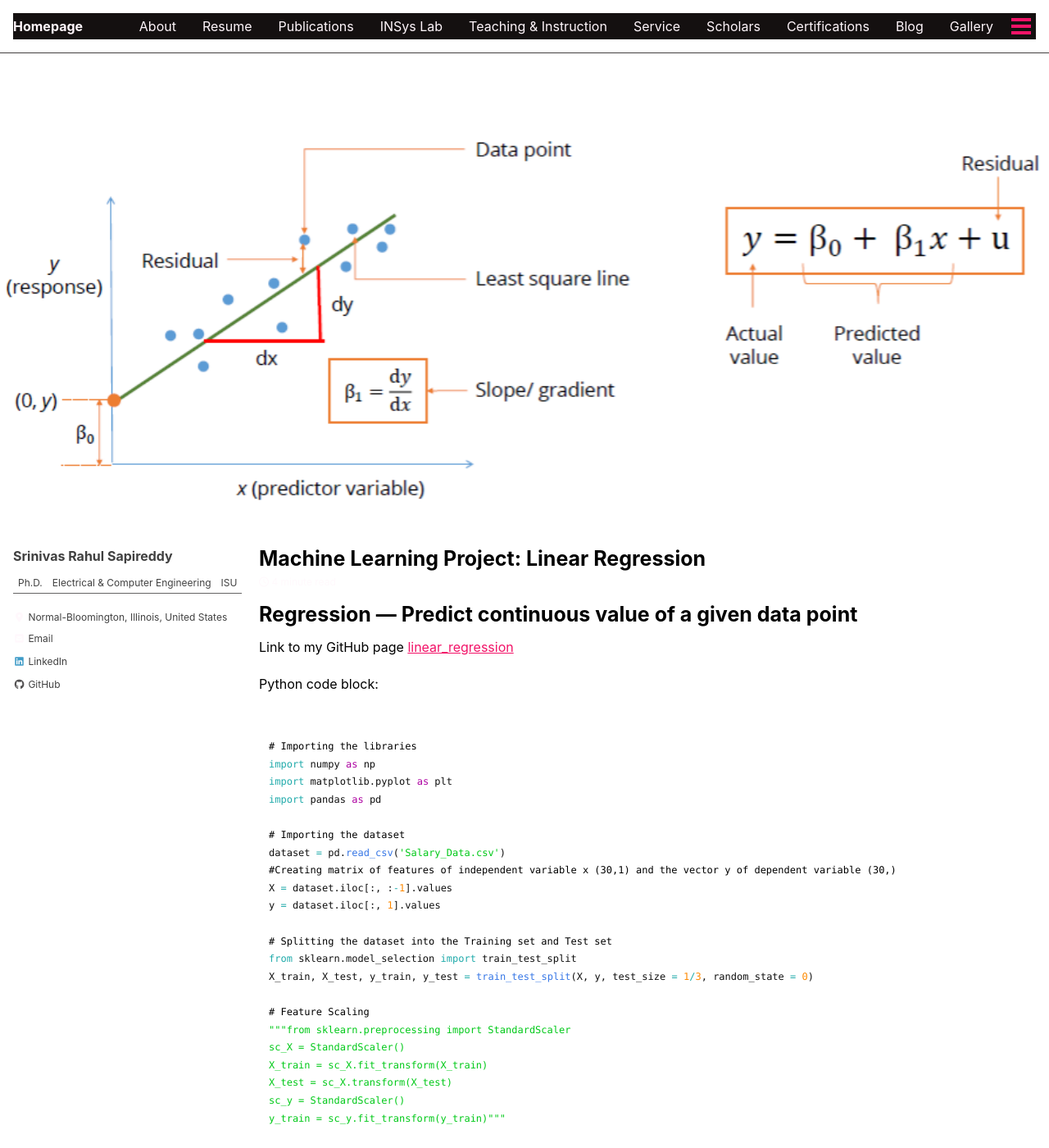
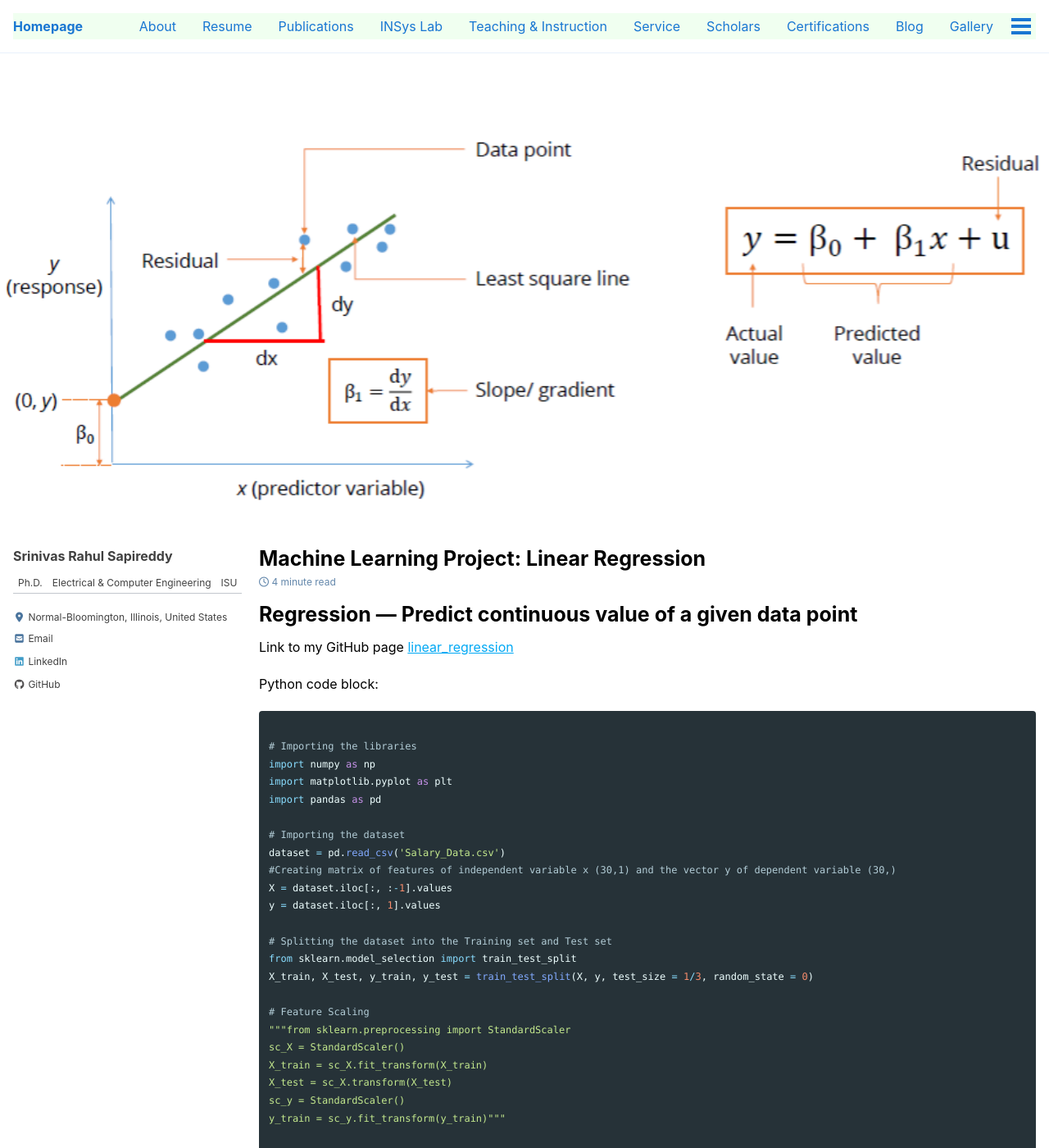
Before and after one commit to srsapireddy/srsapireddy.github.io, a Jekyll site: the page built from _posts/2020-02-08-linear-regression.md, in a window 1280 px wide and 1400 px high. Shown: the whole window at 82% size. Built offline with Jekyll 4.4.1, drawn with Linux system fonts in a browser that asks for light colours; cached includes are drawn as plain includes; nearby versions of some CDN libraries.

Commit message:
Update _config.yml

```diff
--- a/_config.yml
+++ b/_config.yml
@@ -12,7 +12,7 @@
 
 # theme                  : "minimal-mistakes-jekyll"
 # remote_theme           : "mmistakes/minimal-mistakes"
-minimal_mistakes_skin    : "neon" # "air", "aqua", "contrast", "dark", "dirt", "neon", "mint", "plum", "sunrise", "contrast"
+minimal_mistakes_skin    : "aqua" # "air", "aqua", "contrast", "dark", "dirt", "neon", "mint", "plum", "sunrise", "contrast"
 
 # SEO metadata
 title: "Srinivas Rahul Sapireddy"
```
